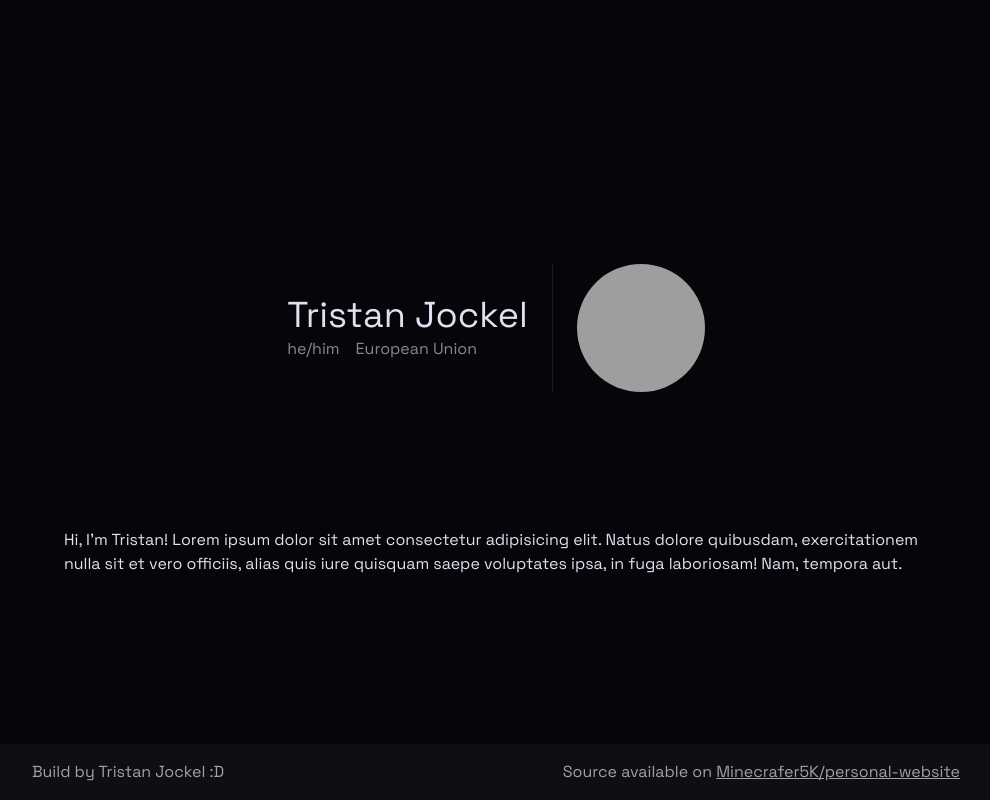
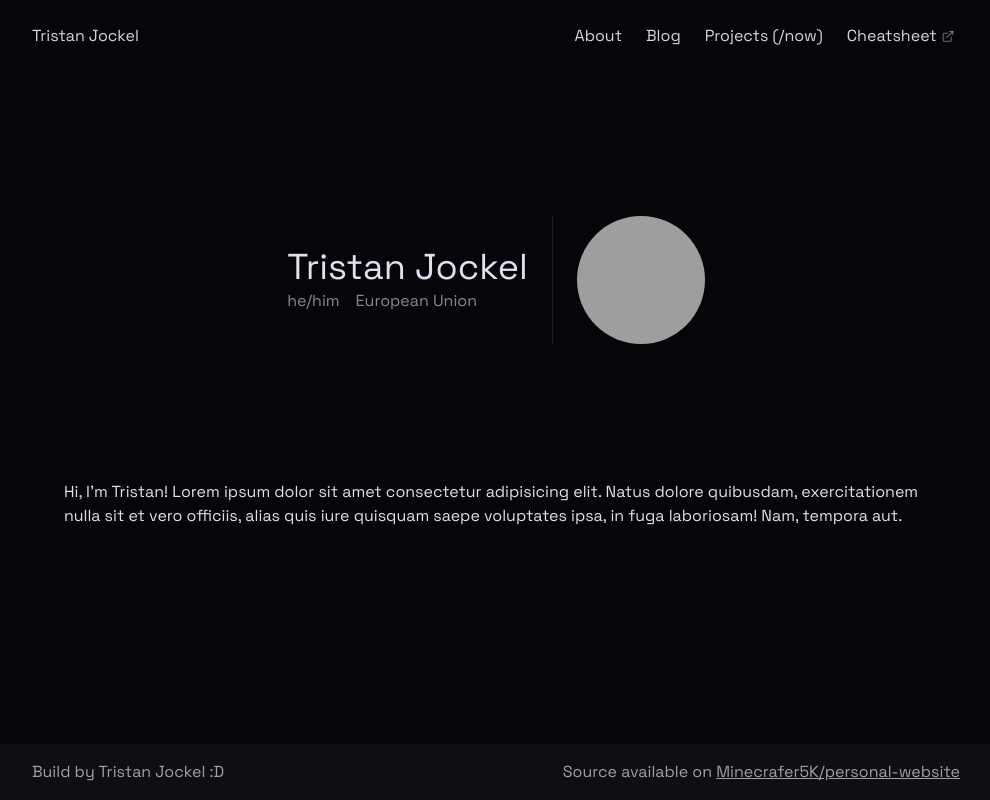
Before and after one commit to tristaanjodsalz/personal-website, a Next.js app: page / in a window 1280 px wide. Shown: the whole page, without its empty margins (144-1134 px from the left). Built offline with nearby package versions, Linux system fonts and the light colour scheme; grey boxes are pictures that could not be loaded.

Commit message:
feat: added header

```diff
--- a/package.json
+++ b/package.json
@@ -15,6 +15,7 @@
   },
   "dependencies": {
     "@t3-oss/env-nextjs": "^0.12.0",
+    "lucide-react": "^0.544.0",
     "next": "^15.2.3",
     "next-themes": "^0.4.6",
     "react": "^19.0.0",
--- a/src/app/_components/footer.tsx
+++ b/src/app/_components/footer.tsx
@@ -1,6 +1,6 @@
 export function Footer() {
   return (
-    <div className="flex w-screen flex-row justify-between bg-background-light p-4 px-[calc(50vw-29rem)] text-neutral-400">
+    <div className="flex w-screen flex-row justify-between bg-background-light p-4 px-[max(calc(50vw-29rem),4rem)] text-neutral-400">
       <p>Build by Tristan Jockel :D</p>
       <p>
         Source available on{" "}
--- /dev/null
+++ b/src/app/_components/header.tsx
@@ -0,0 +1,27 @@
+import { ExternalLink } from "lucide-react";
+import Link from "next/link";
+
+export function Header() {
+  return (
+    <div className="p-6 px-[max(calc(50vw-29rem),4rem)] text-text/95">
+      <Link href={"/"}>Tristan Jockel</Link>
+      <ul className="float-right flex list-none gap-6 p-0">
+        <li>
+          <Link href={"/about"}>About</Link>
+        </li>
+        <li>
+          <Link href={"/blog"}>Blog</Link>
+        </li>
+        <li>
+          <Link href={"/now"}>Projects (/now)</Link>
+        </li>
+        <li>
+          <a href="https://cheatsheet.miniwar.de/">
+            Cheatsheet{" "}
+            <ExternalLink className="mb-0.5 ml-[-0.3rem] inline h-[0.8em] text-current/50" />
+          </a>
+        </li>
+      </ul>
+    </div>
+  );
+}
--- a/src/app/layout.tsx
+++ b/src/app/layout.tsx
@@ -3,6 +3,7 @@ import "tristanjockel/styles/globals.css";
 import type { Metadata } from "next";
 import { JetBrains_Mono, Space_Grotesk } from "next/font/google";
 import { Footer } from "./_components/footer";
+import { Header } from "./_components/header";
 import { ThemeProvider } from "./_components/theme-provider";
 
 export const metadata: Metadata = {
@@ -32,14 +33,17 @@ export default function RootLayout({
       suppressHydrationWarning
     >
       <body className="flex min-h-screen flex-col justify-between gap-2 bg-background text-text selection:bg-text selection:text-background">
+        <div>
+          <Header />
           <ThemeProvider
             attribute="class"
             defaultTheme="system"
             enableSystem
             disableTransitionOnChange
           >
-          <div>{children}</div>
+            {children}
           </ThemeProvider>
+        </div>
         <Footer />
       </body>
     </html>
--- a/src/app/page.tsx
+++ b/src/app/page.tsx
@@ -3,7 +3,7 @@ import Image from "next/image";
 export default function HomePage() {
   return (
     <>
-      <div className="mt-[30vh] mb-[12vh] flex items-center justify-center">
+      <div className="mt-[15vh] mb-[12vh] flex items-center justify-center">
         <div>
           <h1 className="mb-0.5 text-right text-4xl">Tristan Jockel</h1>
           <span className="mr-4 text-current/60">he/him</span>
```
Also changed, not shown: 1 other file (tests, documents, lock files or other folders). Lines whose indentation alone changed are shown as unchanged.
